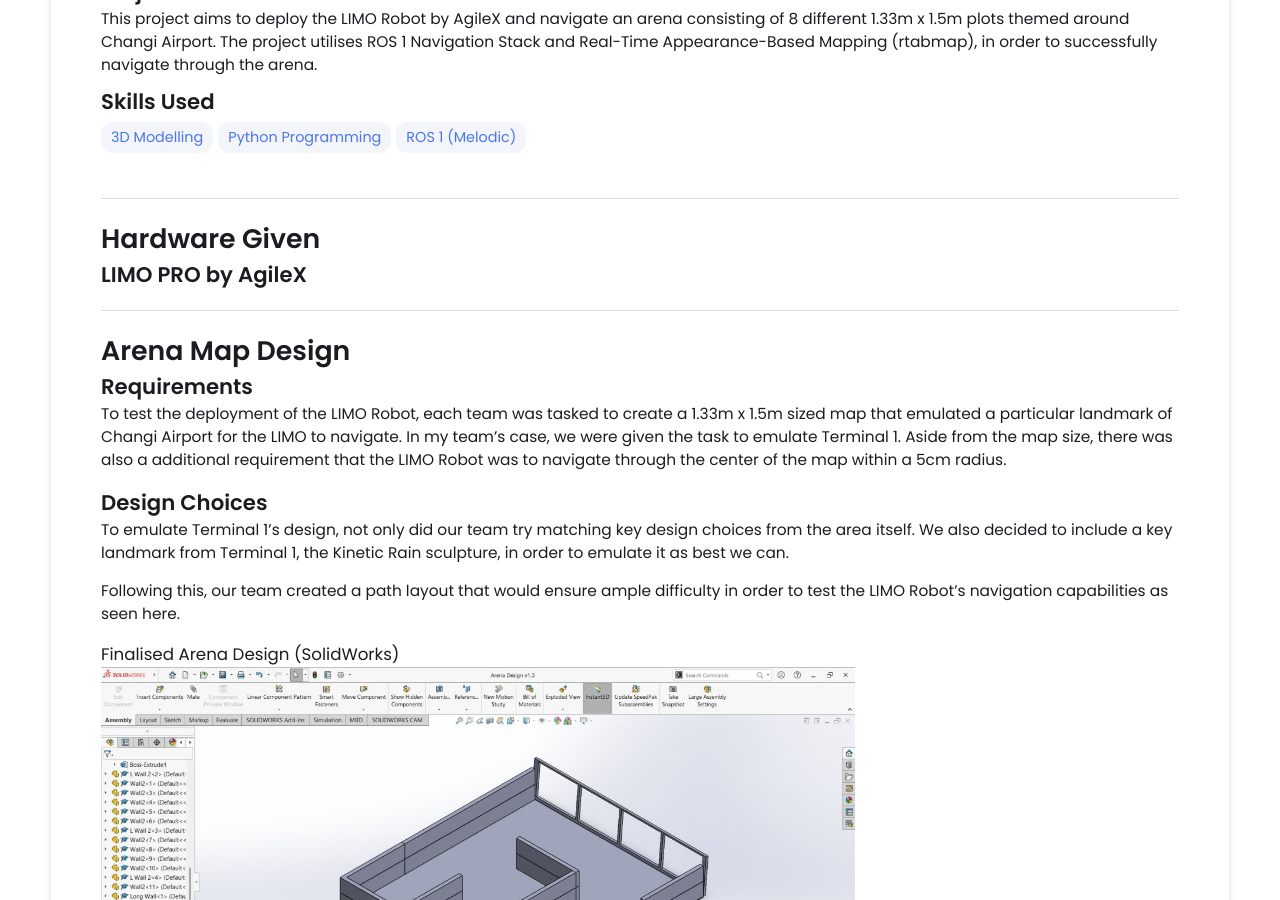
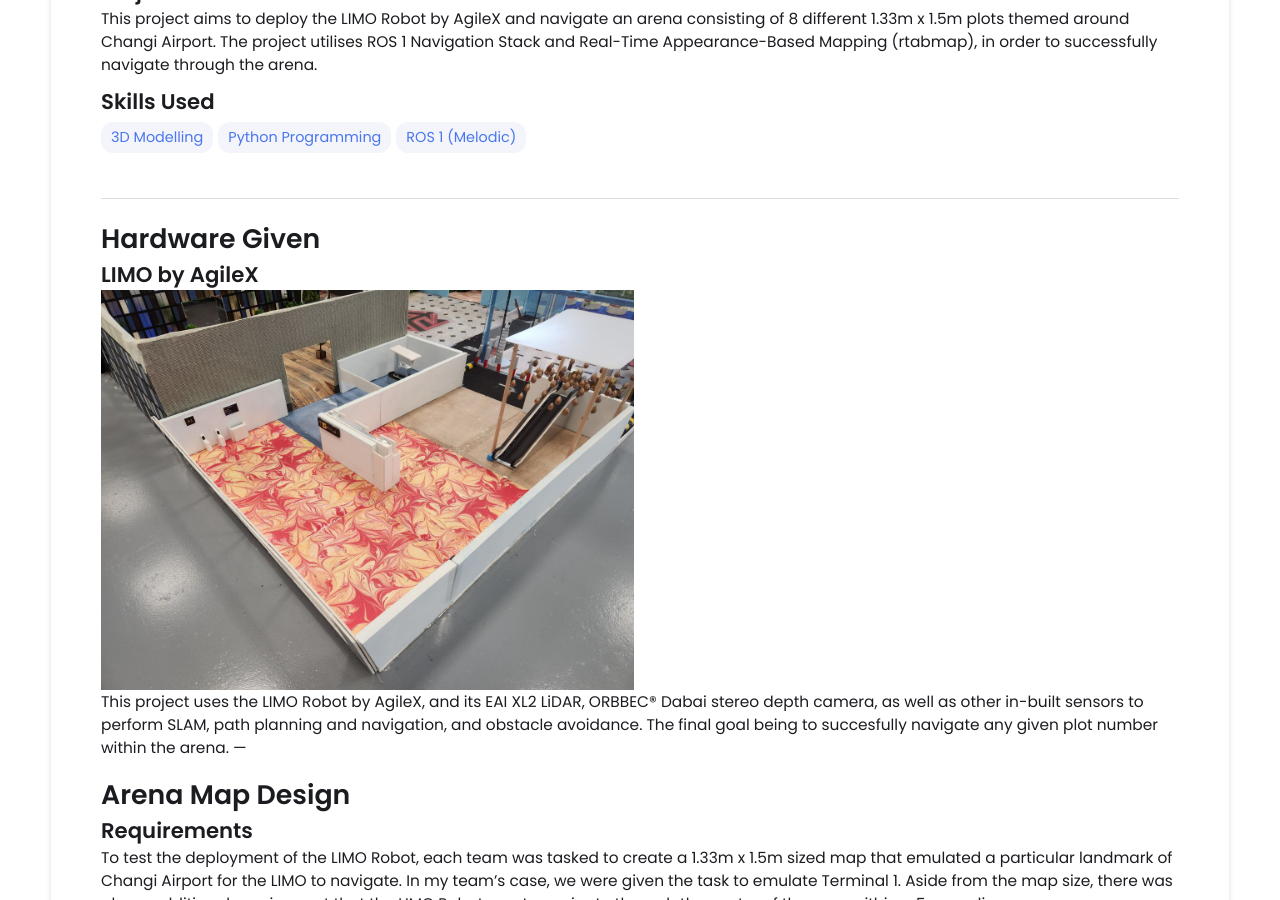
Before and after one commit to LePotatoMann/LePotatoMann.github.io, a Jekyll site: the page built from _projects/demo-project/index.md, in a window 1280 px wide and 900 px high, scrolled down 581 px. Built offline with Jekyll 4.4.1, drawn with Linux system fonts in a browser that asks for light colours.

Commit message:
Update index.md
Added brief Hardware info

```diff
--- a/_projects/demo-project/index.md
+++ b/_projects/demo-project/index.md
@@ -13,7 +13,10 @@ main-image: /LIMO_Robot.png
 ---
 # Hardware Given
 
-## LIMO PRO by AgileX
+## LIMO by AgileX
+{% include image-gallery.html images="Live_Arena.jpg" height="400" %}
+This project uses the LIMO Robot by AgileX, and its EAI XL2 LiDAR, ORBBEC® Dabai stereo depth camera, as well as other in-built sensors to perform SLAM, path planning and navigation, and obstacle avoidance.
+The final goal being to succesfully navigate any given plot number within the arena.
 ---
 # Arena Map Design
 ## Requirements
```
